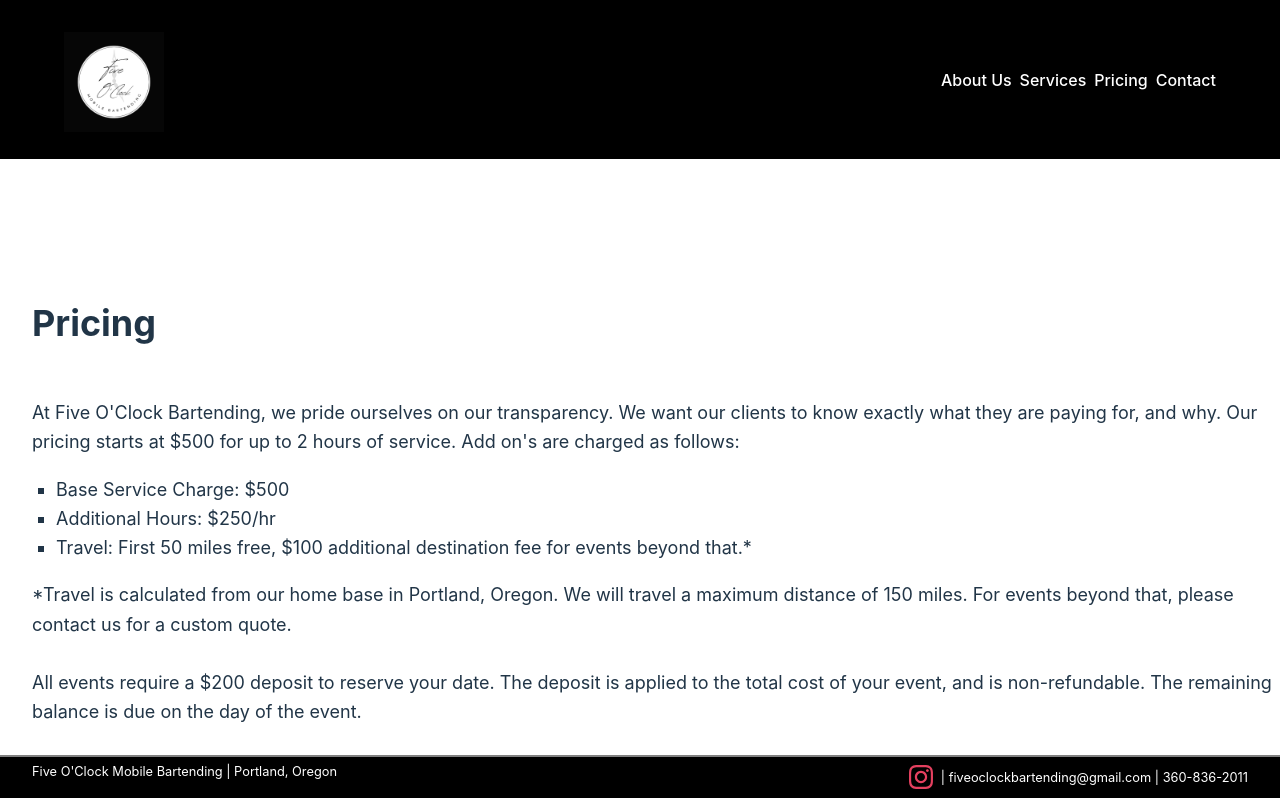
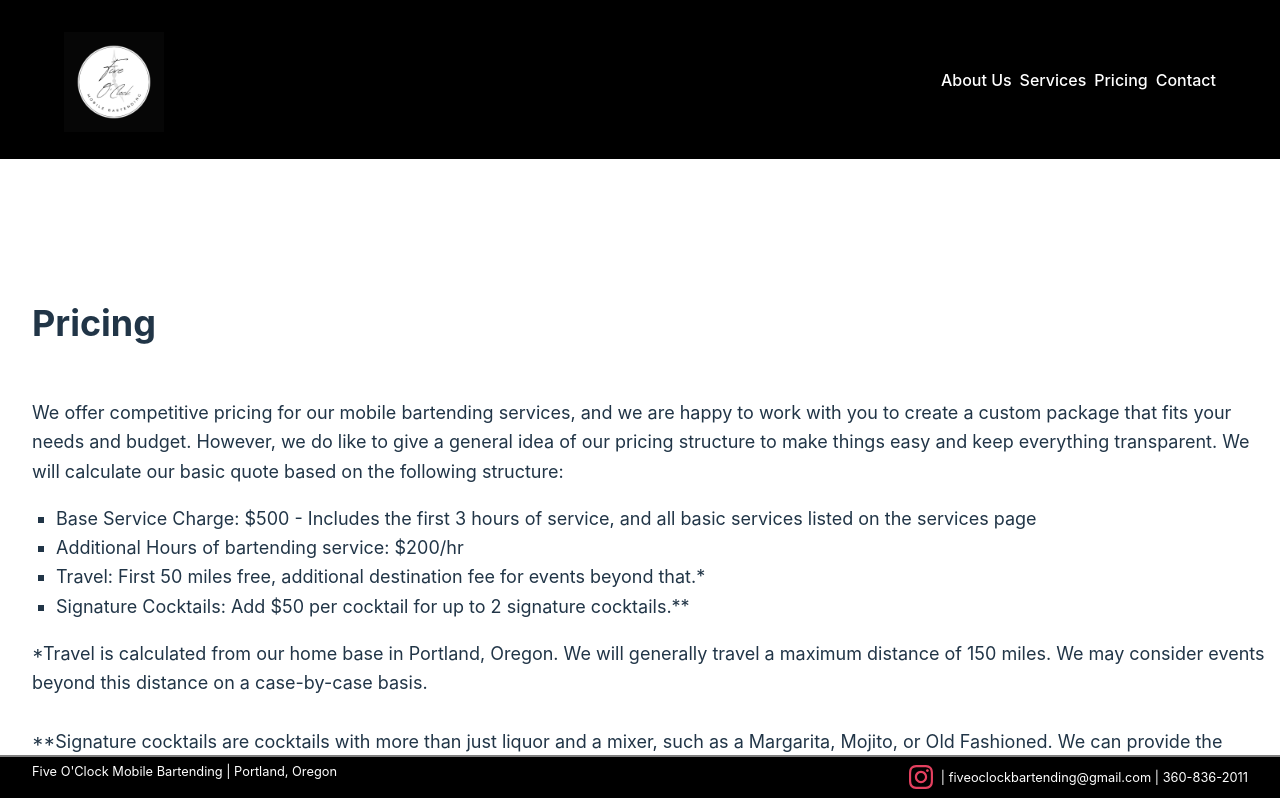
Before and after one commit to NScalzone/FiveOClockBartending, a React (Vite) app in the folder bar_cart/: page /pricing in a window 1280 px wide. Shown: the top 798 px of the page. Built offline with nearby package versions, Linux system fonts and the light colour scheme.

Commit message:
chore: update page content for pricing and services

```diff
--- a/bar_cart/src/pages/about.jsx
+++ b/bar_cart/src/pages/about.jsx
@@ -8,6 +8,7 @@ const About = () => {
             <div className="content-container">
                 <p className="body">
                     Five O'Clock Mobile Bartending is a mobile bartending service based in Portland, Oregon.
+                    We have a beautiful custom wood bar that we bring to your event, along with two professional bartenders.
                     We specialize in providing professional bartending services for private events, including weddings, corporate events, and parties of all kinds!
                     <br />
                     <br />
@@ -21,7 +22,7 @@ const About = () => {
                     <li>We can accept tips, but we do not expect them</li>
                 </ul>
                 <br />
-                <br />
+
                 Check out our Services and pricing pages for addtional details!
                 </p>
 
--- a/bar_cart/src/pages/pricing.jsx
+++ b/bar_cart/src/pages/pricing.jsx
@@ -5,25 +5,32 @@ const Pricing = () => {
         <div>
             <h1 className="header">Pricing</h1>
             <p className="body">
-                At Five O'Clock Bartending, we pride ourselves on our transparency. We want our clients to know exactly what they are paying for, and why.
-                Our pricing starts at $500 for up to 2 hours of service. Add on's are charged as follows:
+                We offer competitive pricing for our mobile bartending services, and we are happy to work with
+                you to create a custom package that fits your needs and budget. However, we do like to give a general idea
+                of our pricing structure to make things easy and keep everything transparent.
+                We will calculate our basic quote based on the following structure:
 
                 <ul>
-                    <li>Base Service Charge: $500</li>
-                    <li>Additional Hours: $250/hr</li>
+                    <li>Base Service Charge: $500 - Includes the first 3 hours of service, and all basic services listed on the services page</li>
+                    <li>Additional Hours of bartending service: $200/hr</li>
 
                     {/* <li>Base Service Charge: $5 per event guest.</li> */}
                     {/* <li>Bartenders: $40/hr per Bartender.</li> */}
-                    <li>Travel: First 50 miles free, $100 additional destination fee for events beyond that.*</li>
-                    {/* <li>Taps: Add $100 to include up to 2 taps.</li>
-                    <li>Signature Cocktails: Add $100 for up to 2 signature cocktails. If more than 2 are requested,
-                        add another $100 for each additional cocktail.</li> */}
+                    <li>Travel: First 50 miles free, additional destination fee for events beyond that.*</li>
+                    {/* <li>Taps: Add $100 to include up to 2 taps.</li> */}
+                    <li>Signature Cocktails: Add $50 per cocktail for up to 2 signature cocktails.**</li>
                     {/* <li>Full-Bar Cocktail Package: Add $200 for us to provide mixers, garnishes,  */}
                         {/* and bar tools needed to make classic cocktails.</li> */}
                 </ul>
 
-                *Travel is calculated from our home base in Portland, Oregon. We will travel a maximum distance of 150 miles. For events beyond that, please contact us for a custom quote.
-
+                *Travel is calculated from our home base in Portland, Oregon. We will generally travel a maximum distance of 150 miles. We may consider events beyond this distance on a case-by-case basis.
+                <br />
+                <br />
+                **Signature cocktails are cocktails with more than just liquor and a mixer, such as a Margarita, Mojito, or Old Fashioned.
+                We can provide the ingredients and garnishes needed to make these cocktails, but the client must provide the liquor.
+                We will work with you to choose cocktails that fit your event if you wish, and that can be made with the liquor you provide.
+                Signature cocktails entail an additional charge because they require us to supply additional ingredients and to spend additional time on preparation.
+                We find that more than 2 signature cocktails can slow down service significantly, but we are happy to discuss options if you wish to have more.
                 <br />
                 <br />
                 All events require a $200 deposit to reserve your date. The deposit is applied to the total cost of your event, and is non-refundable. The remaining balance is due on the day of the event.
--- a/bar_cart/src/pages/services.jsx
+++ b/bar_cart/src/pages/services.jsx
@@ -8,10 +8,11 @@ const Services = () => {
                 Five O'Clock Mobile Bartending offers the following services at all events for which we are hired:
                 <ul>
                     <li>Mobile Bartending with 2 licenced bartenders</li>
-                    <li>Water, and fresh garnishes</li>
+                    <li>Beautiful custom wood bar</li>
+                    <li>Water, Ice, and fresh garnishes</li>
                     <li>Bar Tools and Equipment</li>
                     <li>Basic Plastic Drinkware (premium options available for additional charge)</li>
-                    <li>Setup and Cleanup</li>
+                    <li>Setup, Teardown, and Cleanup</li>
                     <li>Liquor Liability Insurance</li>
                     <li>Planning Meetings via Zoom</li>
                 </ul>
```
